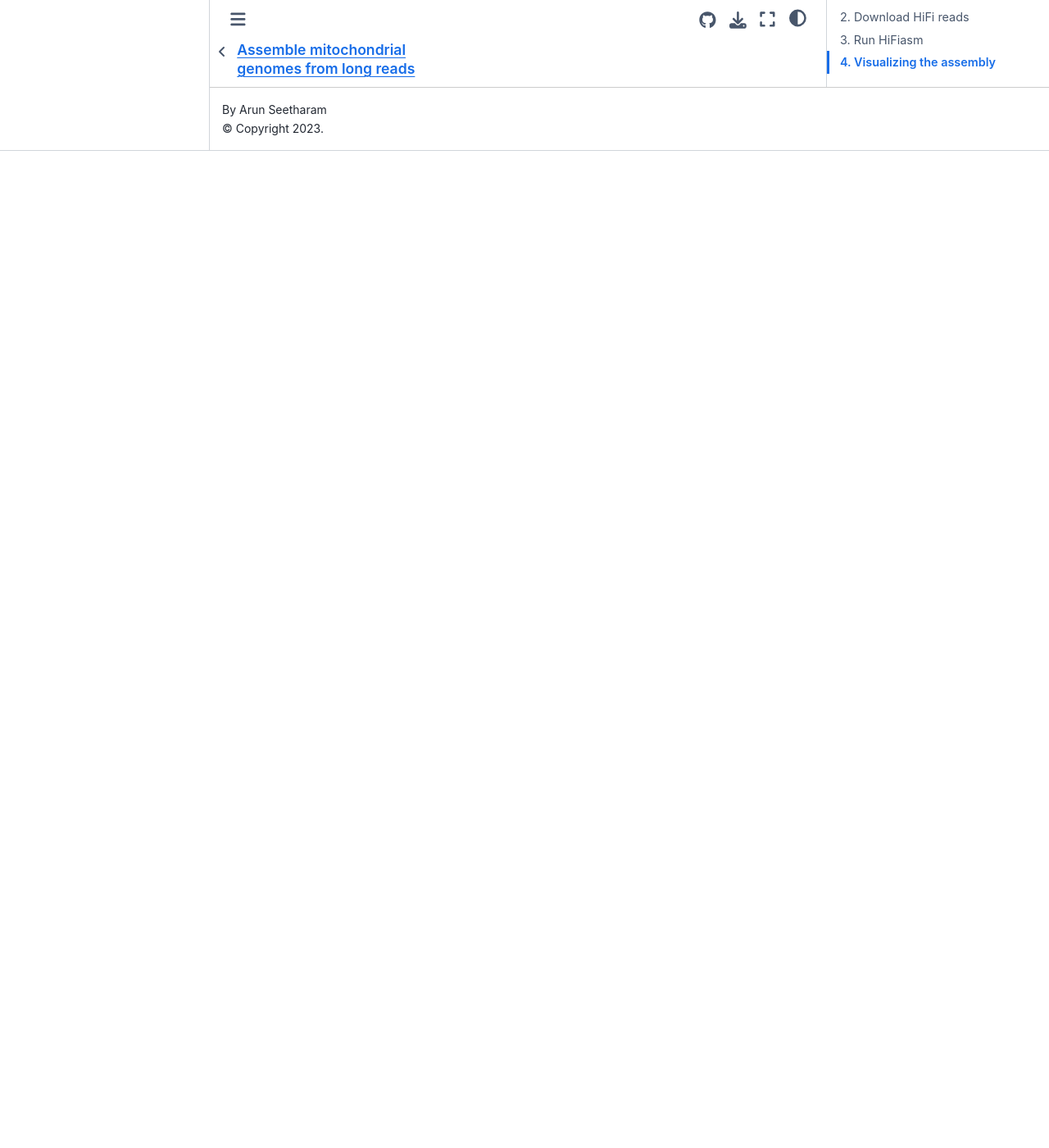
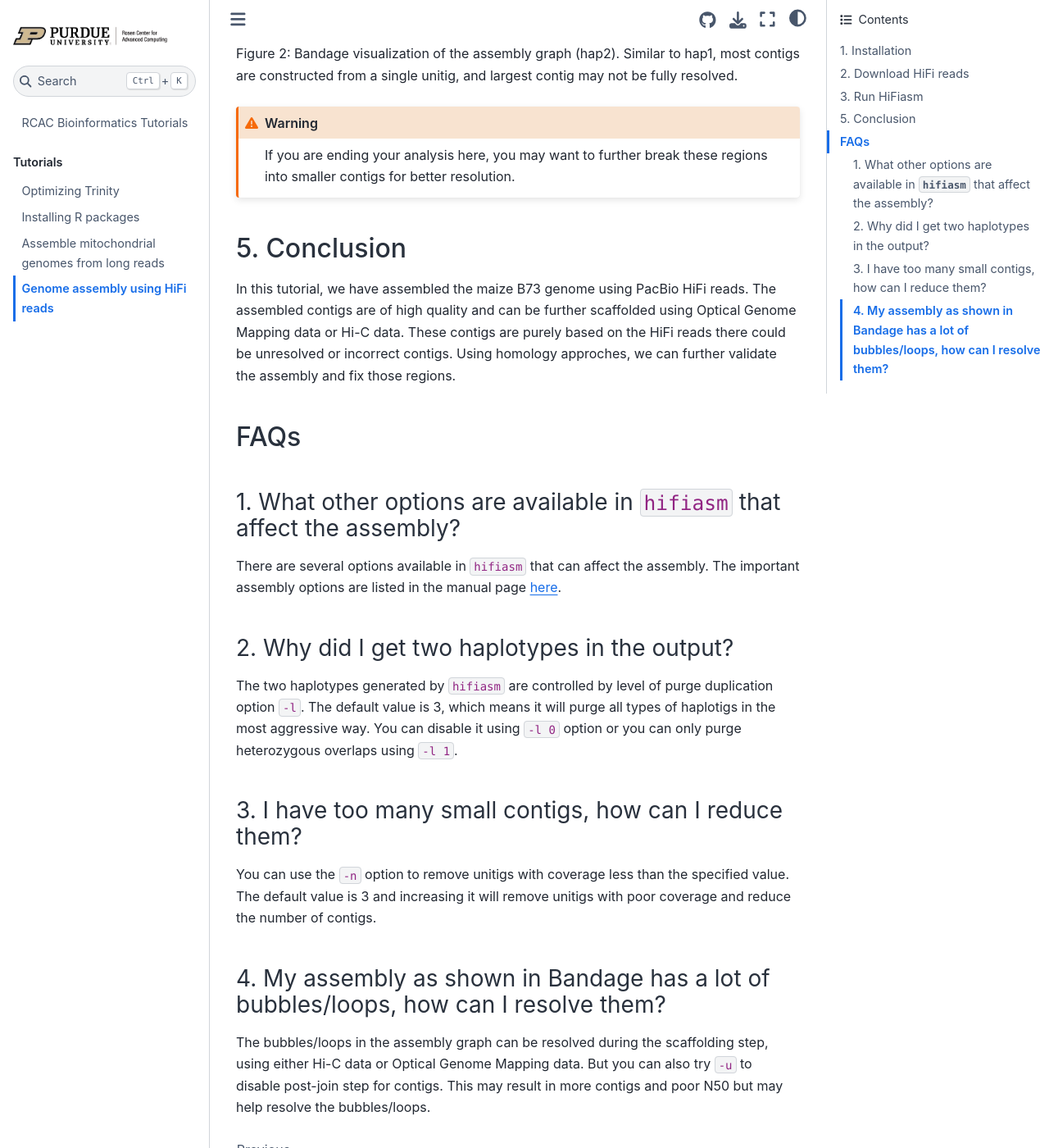
Before and after one commit to aseetharam/rcac-bioinformatics, a Jupyter Book: the page built from docs/hifi_assembly.md, in a window 1280 px wide and 1400 px high, scrolled down 7501 px. Shown: the whole window at 82% size. Built offline with Jupyter Book 1.0.4 settings and Sphinx 7.4.7 and the Sphinx Book theme 1.1.4, drawn with Linux system fonts in a browser that asks for light colours; before the commit the page ends 7685 px from its top, so only the background shows below that; some of the changed text lies outside the part shown.

Commit message:
added hifiasm with images and finalized

````diff
--- a/docs/hifi_assembly.md
+++ b/docs/hifi_assembly.md
@@ -158,17 +158,18 @@ This will generate a folder `maize_B73_hifi.asm.stats` with the statistics of th
 
 The statistics show that the assembly is of high quality with N50 of 92MB and 156MB for hap1 and hap2, respectively. The largest contig is 230MB and 229MB for hap1 and hap2, respectively, suggest that we probably have an entire chromosome in a single contig. The entire genome (2.1GB) is represented in 695 and 340 contigs for hap1 and hap2!
 
+```{note}
+The `hifiasm` job was run on `negishi` cluster with 64 CPUs and 128Gb memory. The job took about ~3 hours to complete  (02:54:44). The reported memory usage was 68.47GB.
+```
 
-
-
-
+```{note}
 
 ## 4.	Visualizing the assembly
 
 To better understand how well the assembly is constructed, we can use the `noseq.gfa` files generated by `hifiasm` to visualize the assembly graph. We can use `bandage` for this purpose. These files are small and `bandage` can be run from your local machine. Get the required files and install `bandage` on your local machine.
 
 ```{note}
-this command should be run on your local machine
+this command should be run on your local machine. The source files should be adjusted accordingly.
 ```
 
 ```bash
@@ -192,3 +193,26 @@ Figure 2: Bandage visualization of the assembly graph (hap2). Similar to hap1, m
 ```{warning}
 If you are ending your analysis here, you may want to further break these regions into smaller contigs for better resolution.
 ```
+
+## 5.	Conclusion
+
+In this tutorial, we have assembled the maize B73 genome using PacBio HiFi reads. The assembled contigs are of high quality and can be further scaffolded using Optical Genome Mapping data or Hi-C data. These contigs are purely based on the HiFi reads there could be unresolved or incorrect contigs. Using homology approches, we can further validate the assembly and fix those regions.
+
+
+## FAQs
+
+### 1. What other options are available in `hifiasm` that affect the assembly?
+
+There are several options available in `hifiasm` that can affect the assembly. The important assembly options are listed in the manual page [here](https://hifiasm.readthedocs.io/en/latest/parameter-reference.html#assembly-options).
+
+### 2. Why did I get two haplotypes in the output?
+
+The two haplotypes generated by `hifiasm` are controlled by level of purge duplication option `-l`. The default value is 3, which means it will purge all types of haplotigs in the most aggressive way. You can disable it using `-l 0` option or you can only purge heterozygous overlaps using `-l 1`.
+
+### 3. I have too many small contigs, how can I reduce them?
+
+You can use the `-n` option to remove unitigs with coverage less than the specified value. The default value is 3 and increasing it will remove unitigs with poor coverage and reduce the number of contigs.
+
+### 4. My assembly as shown in Bandage has a lot of bubbles/loops, how can I resolve them?
+
+The bubbles/loops in the assembly graph can be resolved during the scaffolding step, using either Hi-C data or Optical Genome Mapping data. But you can also try `-u` to disable post-join step for contigs. This may result in more contigs and poor N50 but may help resolve the bubbles/loops.
````
